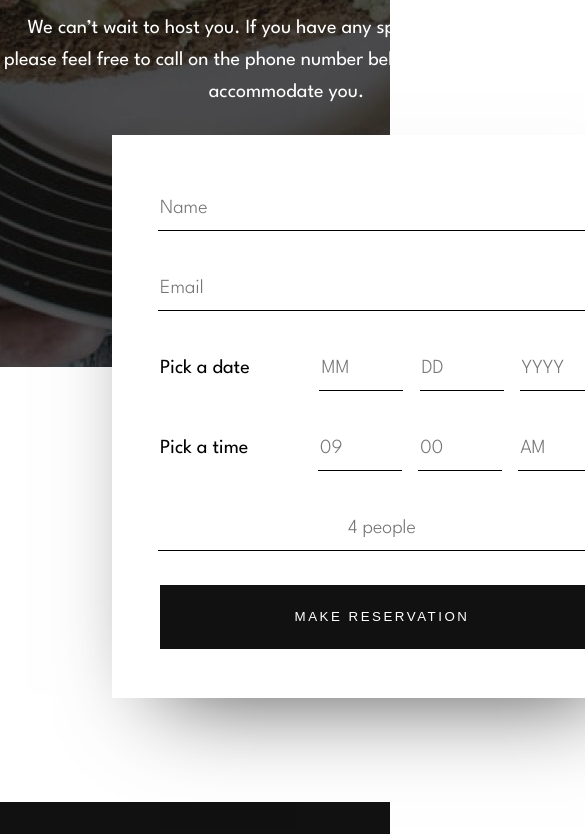
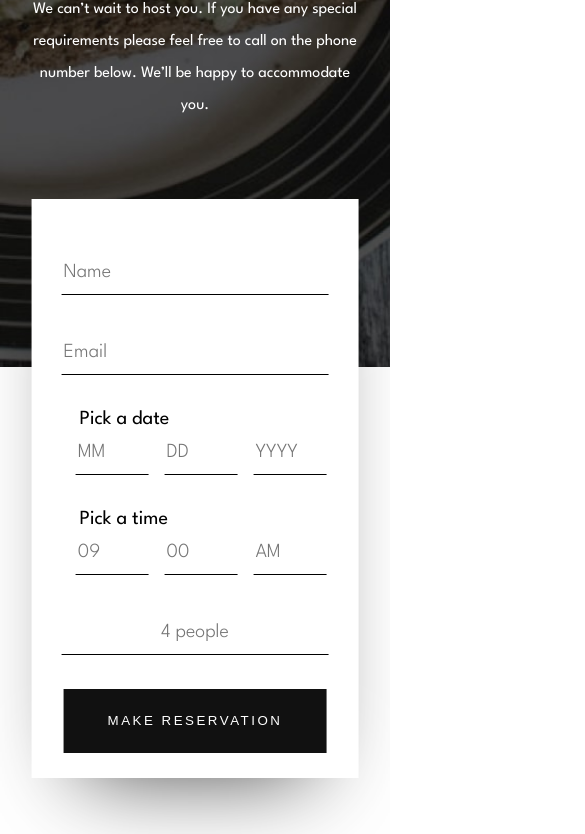
Before and after one commit to oscvrhrr/dine-restaurant, a plain HTML site: page pages/booking.html in a window 390 px wide. Shown: the part 233-1067 px from the top of the page, 585 px wide, since content can reach past the window. Drawn offline with Linux system fonts and the light colour scheme.

Commit message:
mobile layout

```diff
--- a/css/booking.css
+++ b/css/booking.css
@@ -143,3 +143,59 @@
         top: 23rem;
     }
 }
+
+@media screen and (max-width: 460px) {
+    .hero__logo {
+        margin: 0 auto;
+    }
+
+    .booking-hero-content {
+        width: initial;
+    }
+
+
+
+    .booking-hero {
+        background-image: url('../images/booking/hero-bg-mobile.jpg');
+        background-repeat: no-repeat;
+        background-size: cover;
+
+    }
+
+    .booking-hero-content h1 {
+        font-size: 2rem;
+    }
+
+    .booking-hero-content p {
+        font-size: 1rem;
+        width: 20.43rem;
+        margin: 0 auto;
+    }
+
+    .booking-form {
+        width: 20.43rem;
+        padding-bottom: 1rem;
+        left: 50%;
+        transform: translateX(-50%);
+        top: 27rem;
+    }
+
+    .booking-form input {
+        width: 16.43rem;
+    }
+
+    .date-container input, .time-container input {
+        width: 4.3rem;
+    }
+    .date-container p, .time-container p {
+        padding-right: 4.95rem ;
+    }
+    .reservation-button {
+        width: 16.43rem;
+    }
+
+    section {
+        height: 33.375rem;
+    }
+
+}
```
